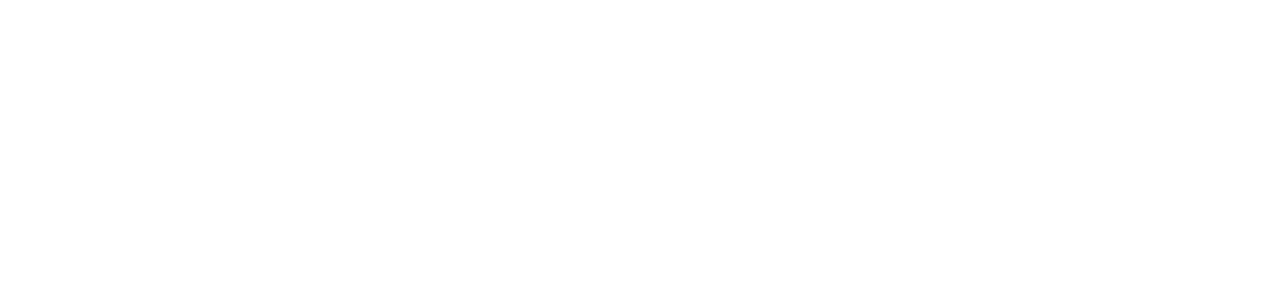
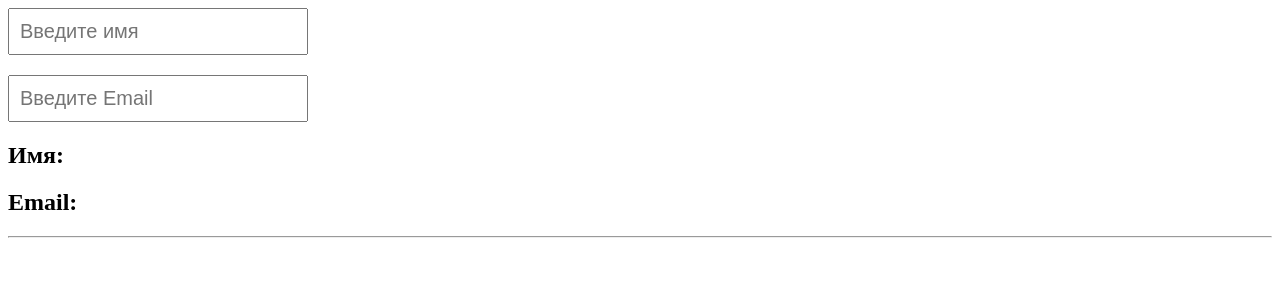
Before and after one commit to BlueBerrySuS/home-work-setState, a React (Vite) app: page / in a window 1280 px wide. Shown: the top 300 px of the page. Built offline with nearby package versions, Linux system fonts and the light colour scheme.

Commit message:
добавлена форма для имени и email'а

```diff
--- a/src/App.jsx
+++ b/src/App.jsx
@@ -1,12 +1,11 @@
 import { useState } from 'react'
 import './App.css'
+import UserForm from './components/user-form/user-form'
 
 function App() {
-  const [count, setCount] = useState(0)
-
   return (
     <>
-
+      <UserForm/>
     </>
   )
 }
--- /dev/null
+++ b/src/components/user-form/user-form.jsx
@@ -0,0 +1,28 @@
+import { useState } from "react";
+import style from "./user-form.module.css";
+
+function UserForm() {
+    const [userName, setUserName] = useState("");
+    const [userEmail, setUserEmail] = useState("");
+    const handleNameInput = (value) => {
+        setUserName(value)
+    };
+    const handleEmailInput = (value) => {
+        setUserEmail(value)
+    };
+    return (
+        <>
+        <div className={style.input_container}>
+            <input className={style.input} type="text" placeholder="Введите имя" value={userName} onChange={e => handleNameInput(e.target.value)}/>
+            <input className={style.input} type="text" placeholder="Введите Email" value={userEmail} onChange={e => handleEmailInput(e.target.value)}/>
+        </div>
+        <div>
+            <h2>Имя: <span className={style.data_text}>{userName}</span></h2>
+            <h2>Email: <span className={style.data_text}>{userEmail}</span></h2>
+        </div>
+        <hr />
+        </>
+    )
+}
+
+export default UserForm;
--- /dev/null
+++ b/src/components/user-form/user-form.module.css
@@ -0,0 +1,15 @@
+.input_container {
+    display: flex;
+    flex-direction: column;
+    width: 300px;
+    gap: 20px;
+}
+
+.input {
+    padding: 10px;
+    font-size: 20px;
+}
+
+.data_text {
+    font-weight: 500;
+}
```
